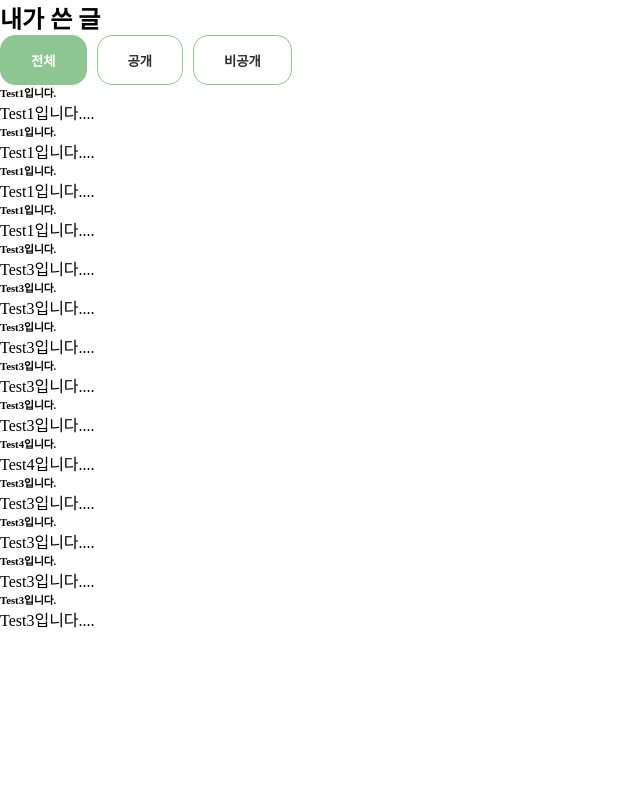
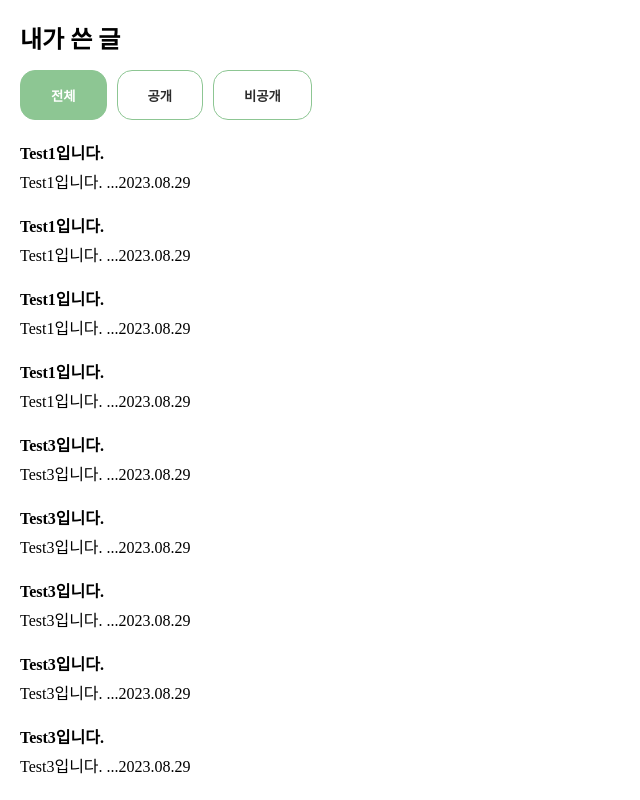
Before and after one commit to wjdgml/seb45_main_012, a React (Create React App) app in the folder client/: page / in a window 1280 px wide. Shown: the top 800 px of the page, without its empty margins (0-640 px from the left). Built offline with nearby package versions, Linux system fonts and the light colour scheme.

Commit message:
feat: 포스트 날짜 추가

```diff
--- a/client/src/pages/MyPageMain.jsx
+++ b/client/src/pages/MyPageMain.jsx
@@ -49,8 +49,8 @@ const MyPageMain = () => {
   }
 
   return (
-    <main>
-      <h2>내가 쓴 글</h2>
+    <main className="container">
+      <h2 className="my_posts">내가 쓴 글</h2>
       <ul>
         <li>
           <button
@@ -86,12 +86,17 @@ const MyPageMain = () => {
           </button>
         </li>
       </ul>
-      <section>
-        {filteredPosts.map((post, index) => (
-          <div key={post.id}>
-            <h6>{post.title}</h6>
-            <p>{post.body.slice(0, 100) + "..."}</p>
-          </div>
+      <section className='posts_container'>
+        {filteredPosts.map((post) => (
+          <article className="post" key={post.id}>
+            <h4 className="post_title">{post.title}</h4>
+            <div className='post_detail'>
+              <span className='post_content'>{post.body.slice(0, 50) + " ..."}</span>
+              <span className='post_date'>{
+                new Date(post.createdAt).toISOString().split("T")[0].replace(/-/g, '.')
+              }</span>
+            </div>
+          </article>
         ))}
       </section>
     </main>
--- a/client/src/styles/MyPageMain.css
+++ b/client/src/styles/MyPageMain.css
@@ -2,6 +2,16 @@
   box-sizing: border-box;
   margin: 0;
   padding: 0;
+}
+
+.container {
+  display: flex;
+  flex-direction: column;
+  margin-left: 20px;
+}
+
+.my_posts {
+  margin: 20px 0px 15px;
 }
 
 ul {
@@ -25,3 +35,19 @@ button.active {
   background-color: #8DC693;
   color: white;
 }
+
+.posts_container {
+  width: 795px;
+  height: 555px;
+  display: flex;
+  flex-direction: column;
+  gap: 20px;
+  margin-top: 20px;
+}
+
+.post {
+  display: flex;
+  flex-direction: column;
+  gap: 5px;
+  flex: 1;
+}
```
